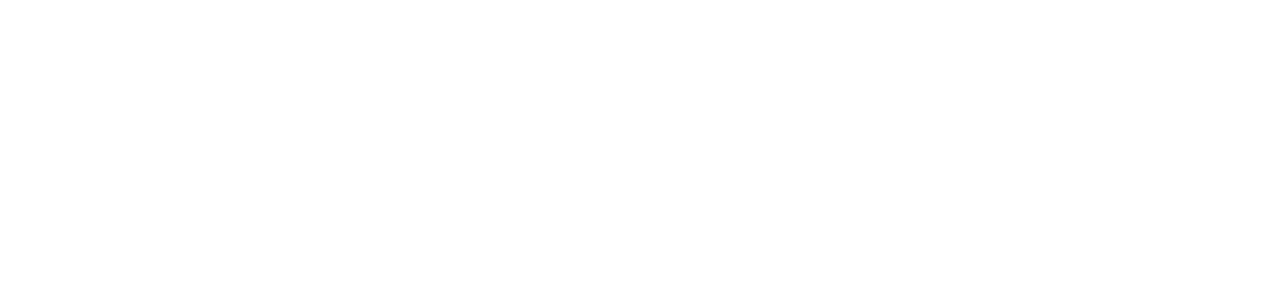
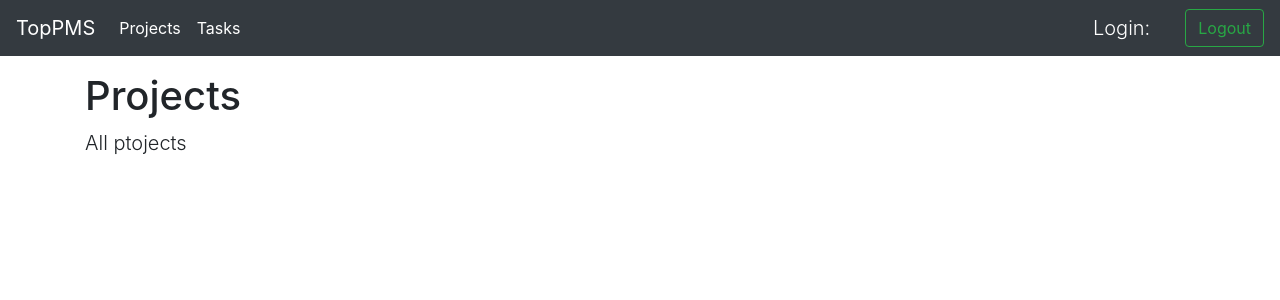
Before and after one commit to luxtorOleg/top-pms, an Angular app: page /projects in a window 1280 px wide. Before the commit this address led to /. Shown: the top 300 px of the page. Built offline with nearby package versions, Linux system fonts and the light colour scheme.

Commit message:
implement user service ; implement functionality for sending username via user service

```diff
--- a/src/app/app-routing.module.ts
+++ b/src/app/app-routing.module.ts
@@ -10,7 +10,7 @@
   { path: '', redirectTo: '/login', pathMatch: 'full'},
   { path: 'login', component: LoginComponent},
   { path: 'registration', component: RegistrationComponent},
-  { path: 'projects/:username' , component: ProjectsComponent}
+  { path: 'projects' , component: ProjectsComponent}
 ];
 
 @NgModule({
--- a/src/app/app.module.ts
+++ b/src/app/app.module.ts
@@ -6,7 +6,7 @@
 import { NavbarComponent } from './navbar/navbar.component';
 import { LoginComponent } from './login/login.component';
 import { AppRoutingModule } from './/app-routing.module';
-import { NavbarService } from './navbar.service';
+import { UserService } from './login/user.service';
 import { RegistrationComponent } from './registration/registration.component';
 import { ProjectsComponent } from './projects/projects.component';
 
@@ -25,7 +25,7 @@
     FormsModule,
     AppRoutingModule
   ],
-  providers: [NavbarService],
+  providers: [UserService],
   bootstrap: [AppComponent]
 })
 export class AppModule { }
--- a/src/app/login/login.component.html
+++ b/src/app/login/login.component.html
@@ -14,9 +14,9 @@
             <hr>
             <hr class="short">
           </div>
-          <input id="login" name="login"  class="effect-2" type="text" placeholder="Login..." ngModel>
+          <input id="login" name="login" [(ngModel)]="userModel.login"  class="effect-2" type="text" placeholder="Login..." ngModel>
           <span class="focus-border"></span>
-          <input id="pass" name="pass" class="effect-2" type="password" placeholder="Password..." ngModel>
+          <input id="pass" name="pass" [(ngModel)]="userModel.pass" class="effect-2" type="password" placeholder="Password..." ngModel>
           <span class="focus-border"></span>
           <div class="forget">
             <button class="btn btn-default btn-sm">FORGOT PASSWORD?</button>
--- a/src/app/login/login.component.ts
+++ b/src/app/login/login.component.ts
@@ -2,7 +2,7 @@
 import {NgForm} from '@angular/forms';
 import {Router} from '@angular/router';
 
-import {NavbarService} from '../navbar.service';
+import {UserService} from './user.service';
 
 @Component({
   selector: 'app-login',
@@ -14,14 +14,13 @@
     login: '',
     pass: '',
   };
-  constructor( public navbarService: NavbarService, private router: Router) { }
+  constructor( private userService: UserService, private router: Router) { }
   ngOnInit() {
   }
   onSubmit(form: NgForm) {
-    this.router.navigate(['/projects', form.value.login]);
+    if (form.value.login && form.value.pass) {
+      this.userService.setUserModel(this.userModel);
+      this.router.navigate(['/projects']);
+   }
   }
 }
-// if (form.value.login !== '' && form.value.pass !== '') {
-// this.navbarService.setUserModel(this.userModel);
-// this.router.navigate(['/projects']);
-// }
--- a/src/app/navbar.service.ts
+++ b/src/app/login/user.service.ts
@@ -1,10 +1,10 @@
 import { Injectable } from '@angular/core';
 
 @Injectable()
-export class NavbarService {
+export class UserService {
   private userModel = {
-    login: '',
-    pass: ''
+    login: null,
+    pass: null
   };
   constructor() {}
   setUserModel(userModel): void {
--- a/src/app/navbar/navbar.component.css
+++ b/src/app/navbar/navbar.component.css
@@ -1,4 +1,4 @@
-.userContainer{
+.loginName{
   color: white;
   padding-right: 35px;
 }
--- a/src/app/navbar/navbar.component.html
+++ b/src/app/navbar/navbar.component.html
@@ -7,12 +7,9 @@
     <li class="nav-item active">
       <a class="nav-link" href="#">Tasks</a></li>
   </ul>
-  <span class="userContainer lead">
-    Login: {{username}}
-  </span>
-  <!--<div class="userContainer lead">-->
-    <!--Login: {{userModel.login}}-->
-  <!--</div>-->
+  <div class="loginName lead">
+    Login: {{userModel.login}}
+  </div>
   <button class="btn btn-outline-success my-2 my-sm-0" type="submit" routerLink="/login">Logout</button>
 </nav>
 <br><br><br>
--- a/src/app/navbar/navbar.component.ts
+++ b/src/app/navbar/navbar.component.ts
@@ -1,6 +1,6 @@
 import { Component, OnInit , Input } from '@angular/core';
 
-import {NavbarService} from '../navbar.service';
+import {UserService} from '../login/user.service';
 
 @Component({
   selector: 'app-navbar',
@@ -8,18 +8,16 @@
   styleUrls: ['./navbar.component.css']
 })
 export class NavbarComponent implements OnInit {
-  // userModel;
-  // constructor(public navbarService: NavbarService) {
-  //   this.userModel = {
-  //       login: '',
-  //       pass: ''
-  //   };
-  // }
-  @Input() username: String = '';
-  constructor() {}
+  userModel;
+  constructor(public userService: UserService) {
+    this.userModel = {
+        login: null,
+        pass: null
+    };
+  }
   ngOnInit() {
-    // this.userModel = this.navbarService.getUserModel();
-    // console.log(this.navbarService.getUserModel());
+    this.userModel = this.userService.getUserModel();
+    console.log(this.userService.getUserModel());
   }
 
 }
--- a/src/app/projects/projects.component.html
+++ b/src/app/projects/projects.component.html
@@ -1,4 +1,4 @@
-<app-navbar [username]="username" ></app-navbar>
+<app-navbar></app-navbar>
 <div class="container">
   <h1>Projects</h1>
   <p class="lead">All ptojects</p>
--- a/src/app/projects/projects.component.ts
+++ b/src/app/projects/projects.component.ts
@@ -1,5 +1,5 @@
 import { Component, OnInit } from '@angular/core';
-import {ActivatedRoute} from '@angular/router';
+
 
 @Component({
   selector: 'app-projects',
@@ -8,12 +8,8 @@
 })
 export class ProjectsComponent implements OnInit {
 
-  constructor(private router: ActivatedRoute) { }
-  username: String = '';
+  constructor() { }
   ngOnInit() {
-    this.router.params.subscribe(params =>
-    this.username = params['username']);
-
   }
 
 }
```
